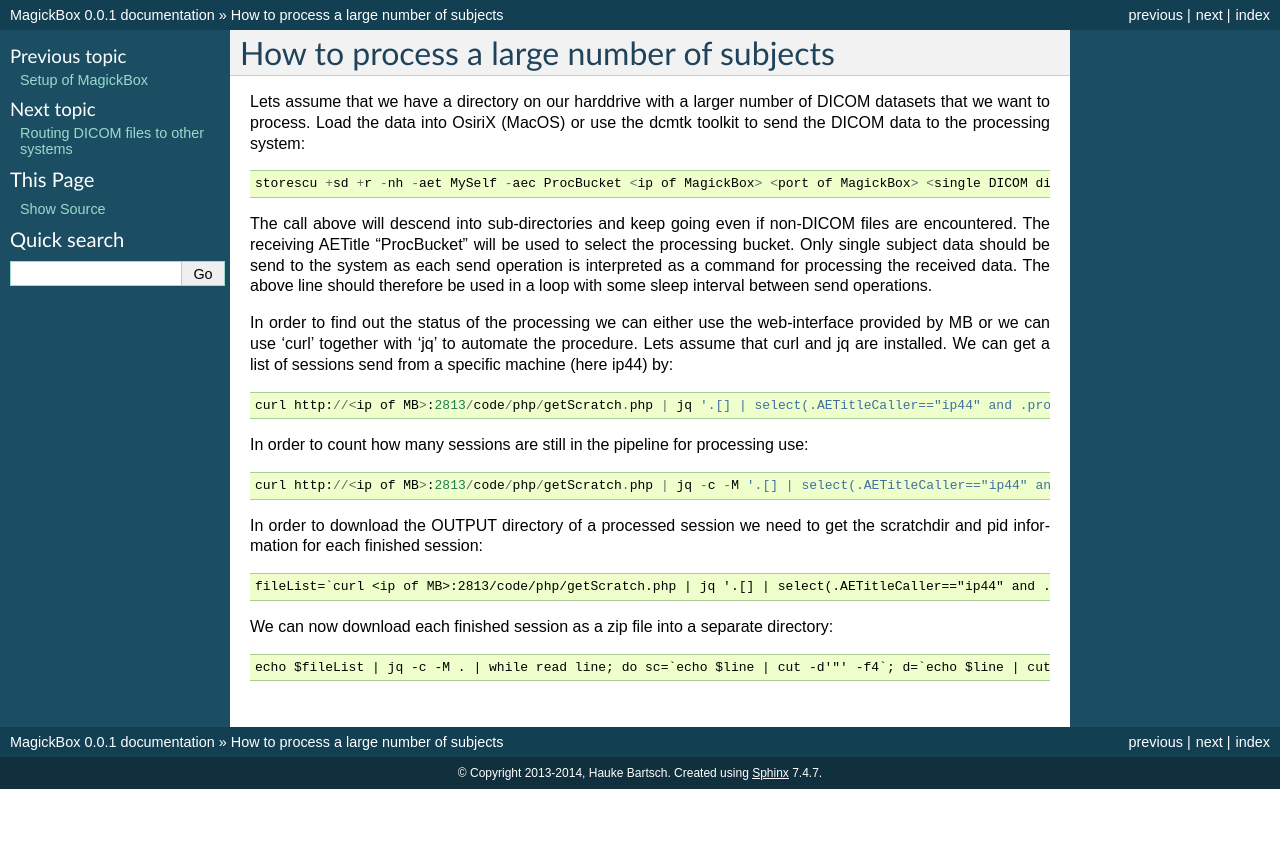
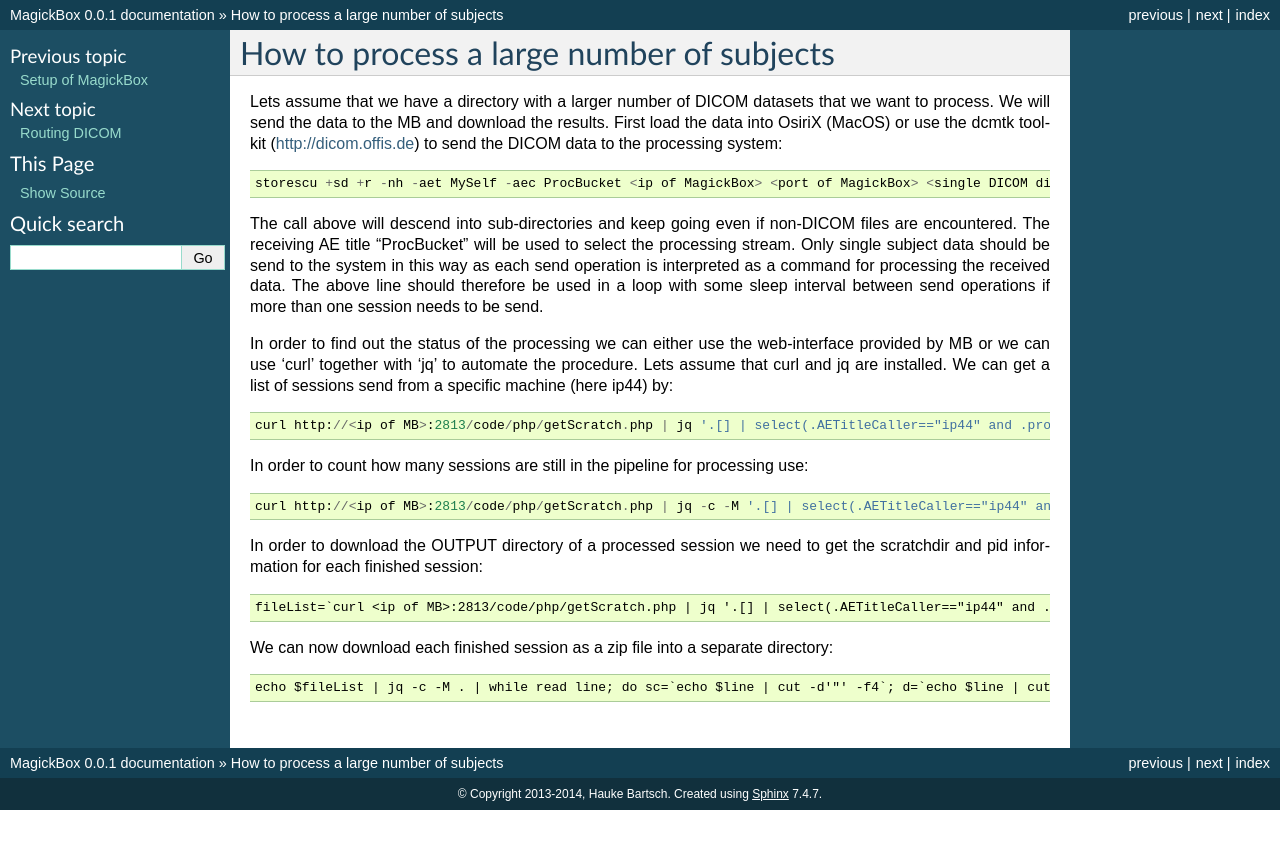
Before and after one commit to HaukeBartsch/MagickBox, a Sphinx documentation site: the page built from code/documentation/docs/source/LargeProjects.rst, in a window 1280 px wide. Shown: the top 849 px of the page. Built offline with Sphinx 7.4.7, drawn with Linux system fonts in a browser that asks for light colours.

Commit message:
work on documentation

```diff
--- a/code/documentation/docs/source/LargeProjects.rst
+++ b/code/documentation/docs/source/LargeProjects.rst
@@ -4,11 +4,11 @@
 How to process a large number of subjects
 *******************************************
 
-Lets assume that we have a directory on our harddrive with a larger number of DICOM datasets that we want to process. Load the data into OsiriX (MacOS) or use the dcmtk toolkit to send the DICOM data to the processing system::
+Lets assume that we have a directory with a larger number of DICOM datasets that we want to process. We will send the data to the MB and download the results. First load the data into OsiriX (MacOS) or use the dcmtk toolkit (http://dicom.offis.de) to send the DICOM data to the processing system::
 
    storescu +sd +r -nh -aet MySelf -aec ProcBucket <ip of MagickBox> <port of MagickBox> <single DICOM directory>
 
-The call above will descend into sub-directories and keep going even if non-DICOM files are encountered. The receiving AETitle "ProcBucket" will be used to select the processing bucket. Only single subject data should be send to the system as each send operation is interpreted as a command for processing the received data. The above line should therefore be used in a loop with some sleep interval between send operations.
+The call above will descend into sub-directories and keep going even if non-DICOM files are encountered. The receiving AE title "ProcBucket" will be used to select the processing stream. Only single subject data should be send to the system in this way as each send operation is interpreted as a command for processing the received data. The above line should therefore be used in a loop with some sleep interval between send operations if more than one session needs to be send.
 
 In order to find out the status of the processing we can either use the web-interface provided by MB or we can use 'curl' together with 'jq' to automate the procedure. Lets assume that curl and jq are installed. We can get a list of sessions send from a specific machine (here ip44) by::
 
--- a/code/documentation/docs/source/Routing.rst
+++ b/code/documentation/docs/source/Routing.rst
@@ -1,8 +1,8 @@
 .. _Routing:
 
-*******************************************
-Routing DICOM files to other systems
-*******************************************
+**************
+Routing DICOM
+**************
 
 The routing function sends processed DICOM files to other DICOM aware systems. It can react differently in response to success or failure of the computations. Here are some use cases:
 
```
